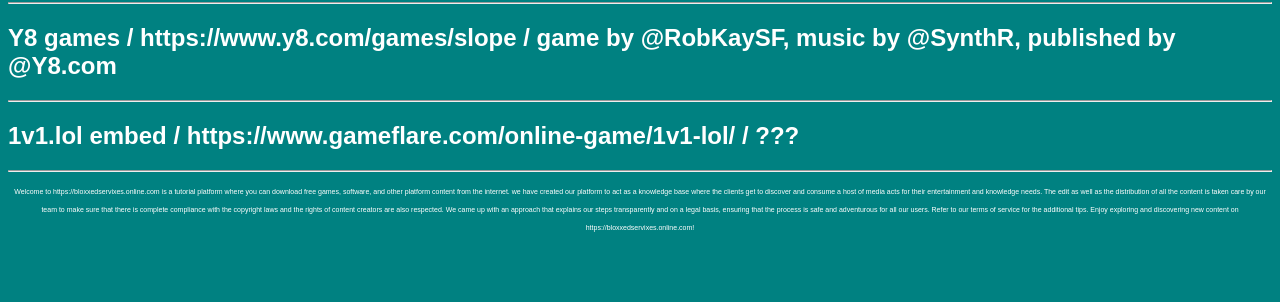
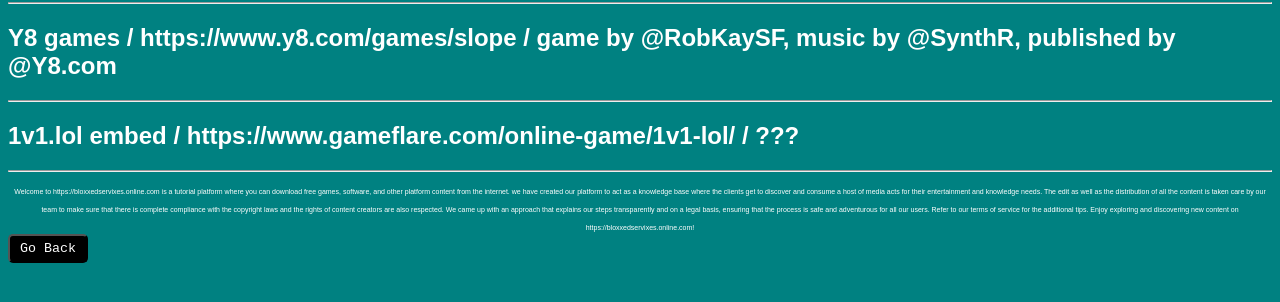
Before and after one commit to wrdyyy/webgannes, a plain HTML site: page credits/thx.html in a window 1280 px wide. Shown: the part 78-380 px from the top of the page. Drawn offline with Linux system fonts and the light colour scheme.

Commit message:
added Go Back button in credits section

```diff
--- a/credits/styless.css
+++ b/credits/styless.css
@@ -13,3 +13,13 @@
     font-family: sans-serif;
     font-size: 7px;
 }
+button {
+    background-color: black;
+    color: white;
+    border-radius: 5px;
+    font-family: monospace;
+    padding-left: 10px;
+    padding-right: 10px;
+    padding-top: 5px;
+    padding-bottom: 5px;
+}
--- a/credits/thx.html
+++ b/credits/thx.html
@@ -14,5 +14,7 @@
     <h2>1v1.lol embed / https://www.gameflare.com/online-game/1v1-lol/ / ???</h2>
     <hr>
     <center><p1>Welcome to https://bloxxedservixes.online.com is a tutorial platform where you can download free games, software, and other platform content from the internet. we have created our platform to act as a knowledge base where the clients get to discover and consume a host of media acts for their entertainment and knowledge needs. The edit as well as the distribution of all the content is taken care by our team to make sure that there is complete compliance with the copyright laws and the rights of content creators are also respected. We came up with an approach that explains our steps transparently and on a legal basis, ensuring that the process is safe and adventurous for all our users. Refer to our terms of service for the additional tips. Enjoy exploring and discovering new content on https://bloxxedservixes.online.com!</p1></center>
-
+    <a href="https://bloxxedservixes.online/">
+        <button>Go Back</button>
+    </a>
 </html>
```
